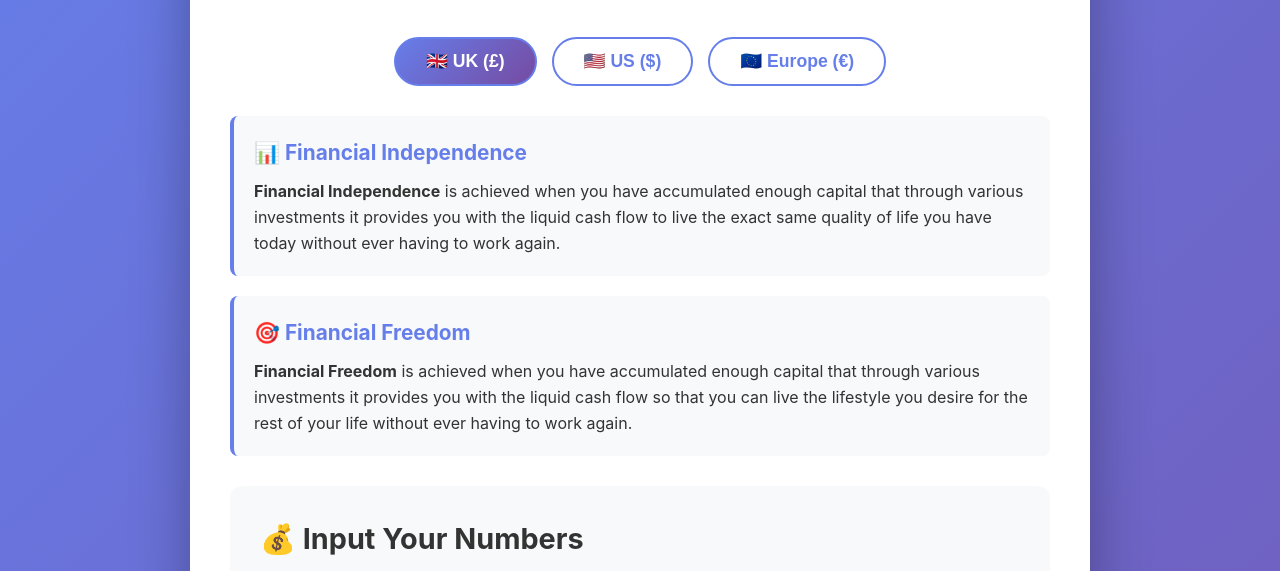
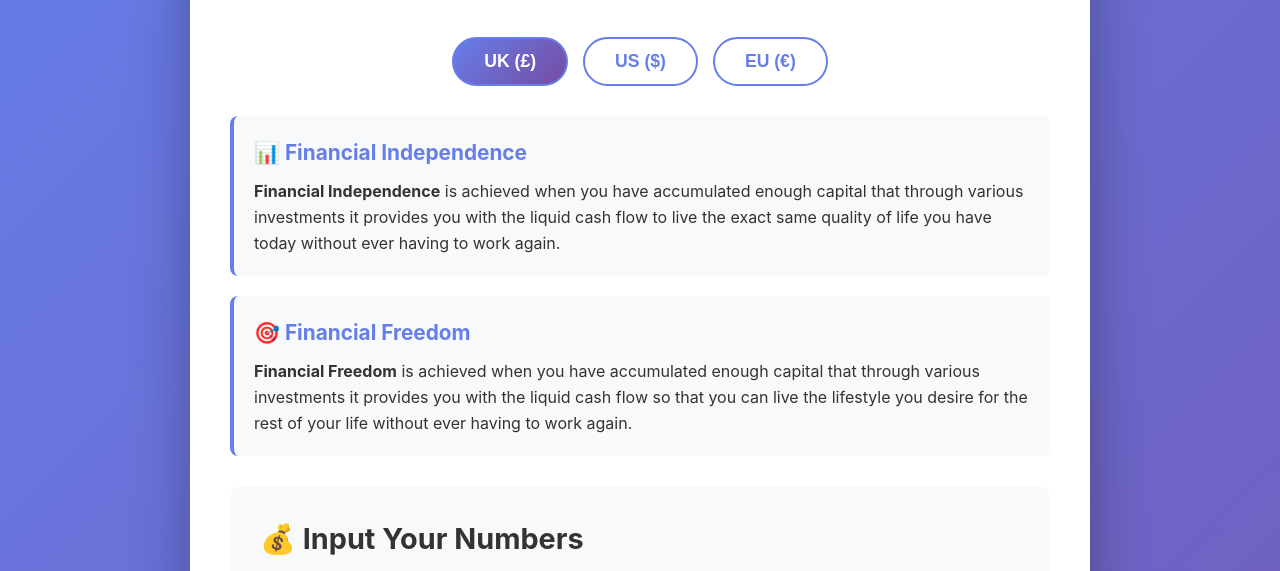
Before and after one commit to ianb66/financial-freedom-calculator, a plain HTML site: page index.html in a window 1280 px wide. Shown: the part 229-800 px from the top of the page. Drawn offline with Linux system fonts and the light colour scheme.

Commit message:
Fix HTML encoding issues in index.html
Simple labelling for currencies

```diff
--- a/index.html
+++ b/index.html
@@ -243,9 +243,9 @@
         <p class="subtitle">Calculate the capital needed to achieve your financial goals and live life on your terms</p>
 
         <div class="currency-selector">
-            <button class="currency-btn active" onclick="setCurrency('GBP')" id="btn-GBP">🇬🇧 UK (£)</button>
-            <button class="currency-btn" onclick="setCurrency('USD')" id="btn-USD">🇺🇸 US ($)</button>
-            <button class="currency-btn" onclick="setCurrency('EUR')" id="btn-EUR">🇪🇺 Europe (€)</button>
+            <button class="currency-btn active" onclick="setCurrency('GBP')" id="btn-GBP">UK (£)</button>
+            <button class="currency-btn" onclick="setCurrency('USD')" id="btn-USD">US ($)</button>
+            <button class="currency-btn" onclick="setCurrency('EUR')" id="btn-EUR">EU (€)</button>
         </div>
 
         <div class="definition-section">
```
